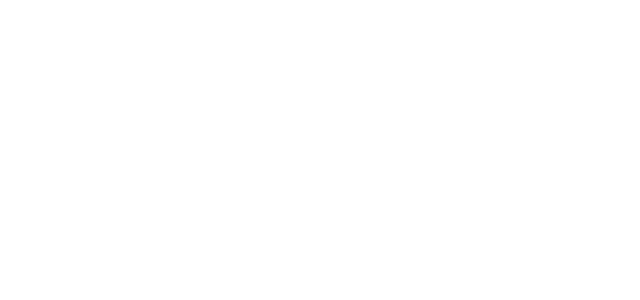
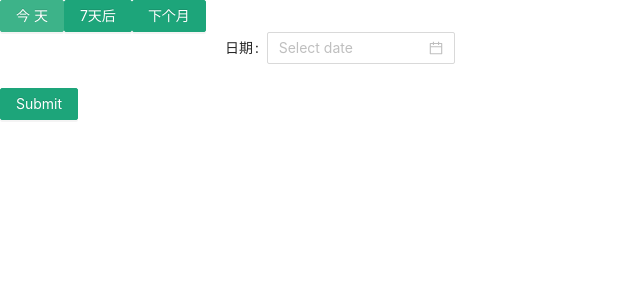
Before and after one commit to symboll/react, a React (Create React App) app in the folder react/: page /antd in a window 1280 px wide. Shown: the top 300 px of the page, without its empty margins (0-640 px from the left). Built offline with nearby package versions, Linux system fonts and the light colour scheme.

Commit message:
feat: add datePickerDemo

```diff
--- a/react/src/App.js
+++ b/react/src/App.js
@@ -13,6 +13,7 @@ import Features from './features'
 import Hook from './Hook'
 import EventEmitter from './eventEmitter'
 import VideoDemo from './wx/video'
+import CustomDatePicker from './wx/customDatePicker'
 import './App.less';
 function App() {
   return (
@@ -25,6 +26,7 @@ function App() {
           <Route path='/features' component={Features} />
           <Route path='/eventEmitter' component={ EventEmitter } />
           <Route path='/video' component={ VideoDemo } />
+          <Route path='/antd' component={ CustomDatePicker } />
         </Switch>
       </BrowserRouter>
     </Provider>
--- /dev/null
+++ b/react/src/wx/customDatePicker.jsx
@@ -0,0 +1,63 @@
+import { Form, DatePicker, Button } from 'antd';
+import moment from 'moment';
+
+const dateFormat = 'YYYY/MM/DD';
+const formItemLayout = {
+  labelCol: {
+    xs: { span: 24 },
+    sm: { span: 5 },
+  },
+  wrapperCol: {
+    xs: { span: 24 },
+    sm: { span: 12 },
+  },
+};
+
+function CustomDatePicker () {
+
+  const [form] = Form.useForm();
+  const onChange = (type) => {
+    let date
+    switch(type) {
+      case 'today':
+        date = moment();
+        break;
+      case 'weeklast':
+        date = moment().add(7, 'days');
+        break;
+      case 'lastMonth':
+        date = moment().add(30, 'days');
+        break;
+      default:
+        date = moment();
+    }
+    form.setFieldsValue({
+      date
+    })
+  }
+  const onFinish = (values) => {
+    const date = values['date'].format('YYYY/MM/DD')
+    console.log(date);
+  };
+  return (<>
+      <Button type="primary" onClick={ () =>  onChange('today') }>今天</Button>
+      <Button type="primary" onClick={ () =>  onChange('weeklast') }>7天后</Button>
+      <Button type="primary" onClick={ () =>  onChange('lastMonth') }>下个月</Button>
+      <Form {...formItemLayout} form={form} name="control-hooks" onFinish={onFinish}>
+        <Form.Item label="日期" name='date' >
+          <DatePicker
+            format={dateFormat}
+          />
+        </Form.Item>
+
+        <Form.Item>
+          <Button type="primary" htmlType="submit">
+            Submit
+          </Button>
+        </Form.Item>
+      </Form>
+
+    </>)
+}
+
+export default CustomDatePicker
```
